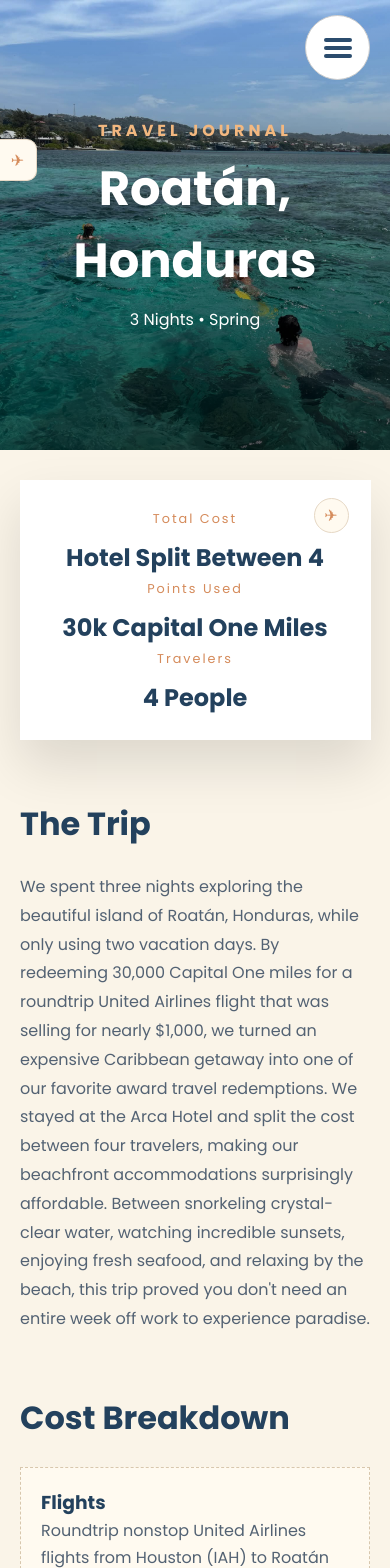
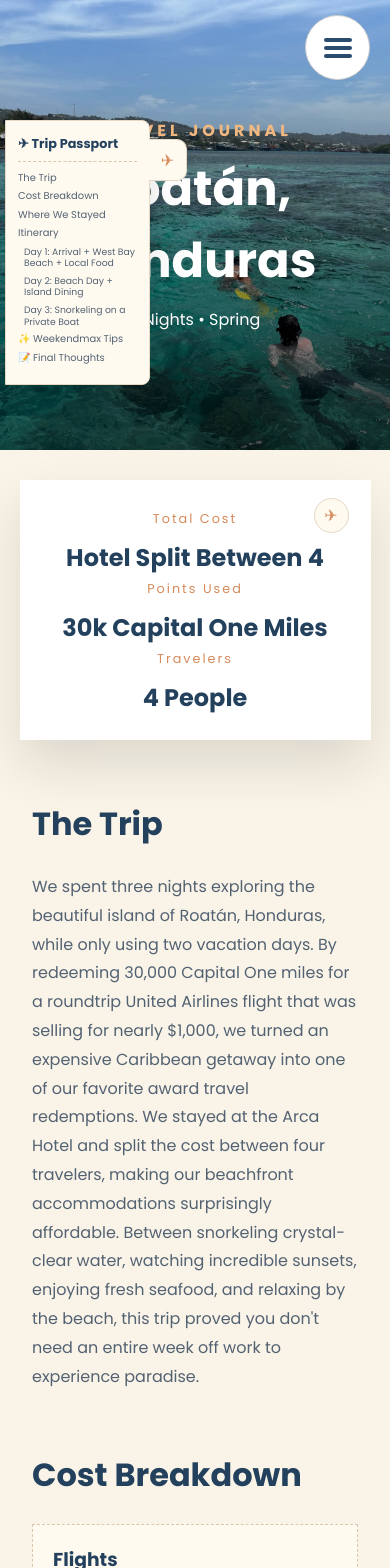
Before and after one commit to alyssaxto/weekendmax, a React (Vite) app in the folder letsweekendmax/: page /Roatan in a window 390 px wide. Shown: the top 1568 px of the page. Built offline with nearby package versions, Linux system fonts and the light colour scheme.

Commit message:
fixes mobilr

```diff
--- a/letsweekendmax/src/components/ItineraryTemplate.css
+++ b/letsweekendmax/src/components/ItineraryTemplate.css
@@ -1064,6 +1064,7 @@ html{
         top:20px;
 
     }
+
    .trip-nav{
 
         left:-145px;
@@ -1079,12 +1080,11 @@ html{
     }
 
 
-    .trip-nav:hover{
+    .trip-nav.open{
 
         left:5px;
 
     }
-
 
     .trip-nav::after{
 
@@ -1099,6 +1099,7 @@ html{
         font-size:.75rem;
 
     }
+
 
 
     .trip-nav h3{
@@ -1130,6 +1131,7 @@ html{
         padding-left:6px;
 
     }
+
 
 
 }
@@ -1334,12 +1336,11 @@ html{
 
     margin:60px 0;
 
-        padding:0 20px;
+    padding:0 32px;
 
     box-sizing:border-box;
 
 }
-
 
     .journal-section h2{
 
--- a/letsweekendmax/src/components/ItineraryTemplate.jsx
+++ b/letsweekendmax/src/components/ItineraryTemplate.jsx
@@ -26,9 +26,7 @@ const [navOpen, setNavOpen] = useState(true);
                 <h3>
                     ✈ Trip Passport
                 </h3>
-
-
-                <a href="#overview">
+<a href="#overview" onClick={() => setNavOpen(false)}>
                     The Trip
                 </a>
 
```
Lines whose indentation alone changed are shown as unchanged.
